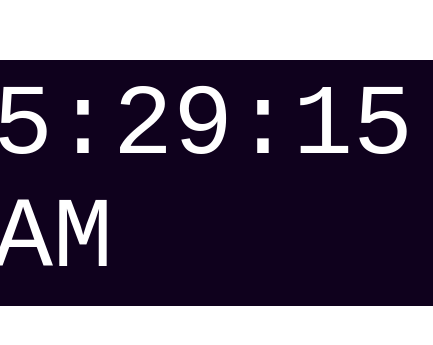
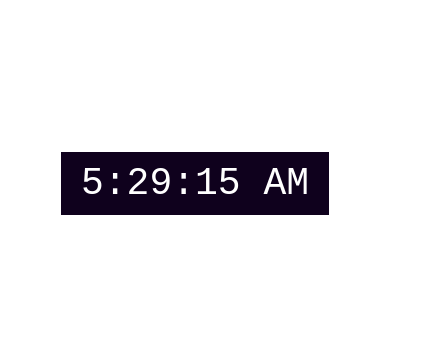
Before and after one commit to imranjewel15/timeShow, a plain HTML site: page index.html in a window 390 px wide. Shown: the part 247-592 px from the top of the page, 433 px wide, since content can reach past the window. Drawn offline with Linux system fonts and the light colour scheme.

Commit message:
Add files via upload
Responsive Added

```diff
--- a/style.css
+++ b/style.css
@@ -12,4 +12,29 @@ body{
     background-color: rgb(15, 1, 29);
     color: #fff;
     display: inline-block;
+    font-weight: 700;
+    width: 750px;
+    text-align: center;
 }
+@media (min-width:320px) and (max-width:575px) {
+    body{
+        width: auto;
+    }
+    #clock{
+        font-size: 38px;
+        font-weight: 500;
+        width: auto;
+    }
+
+}
+@media (min-width:576px) and (max-width:767px) {
+    body{
+        width: auto;
+    }
+    #clock{
+        font-size: 60px;
+        font-weight: 600;
+        width: auto;
+    }
+
+}
```
